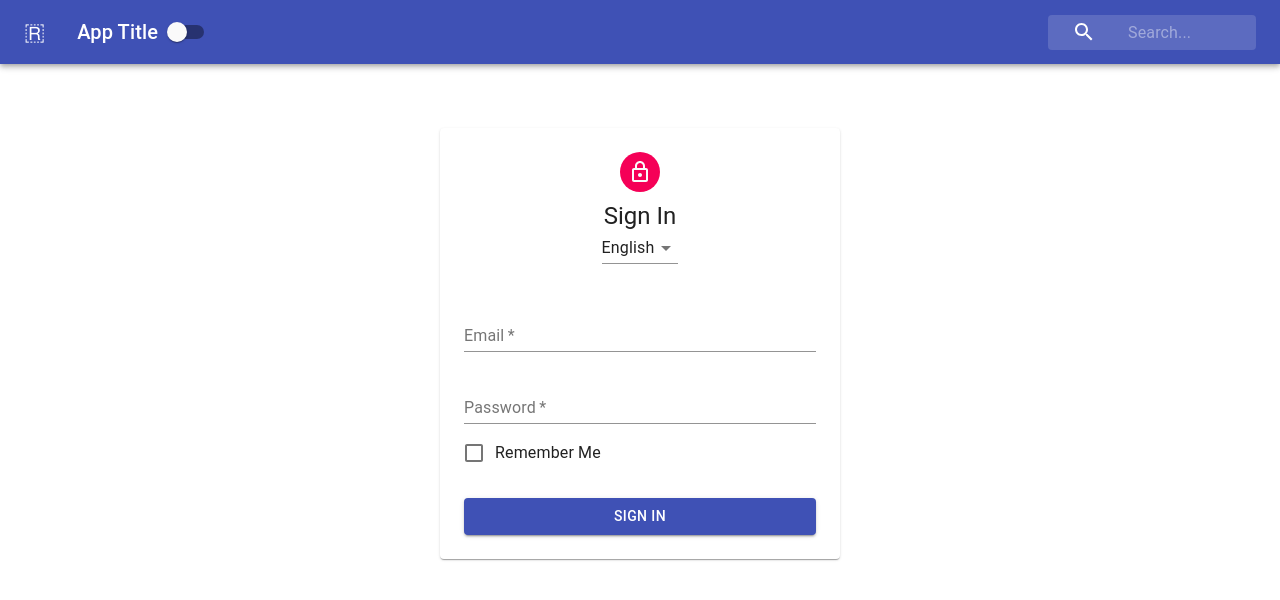
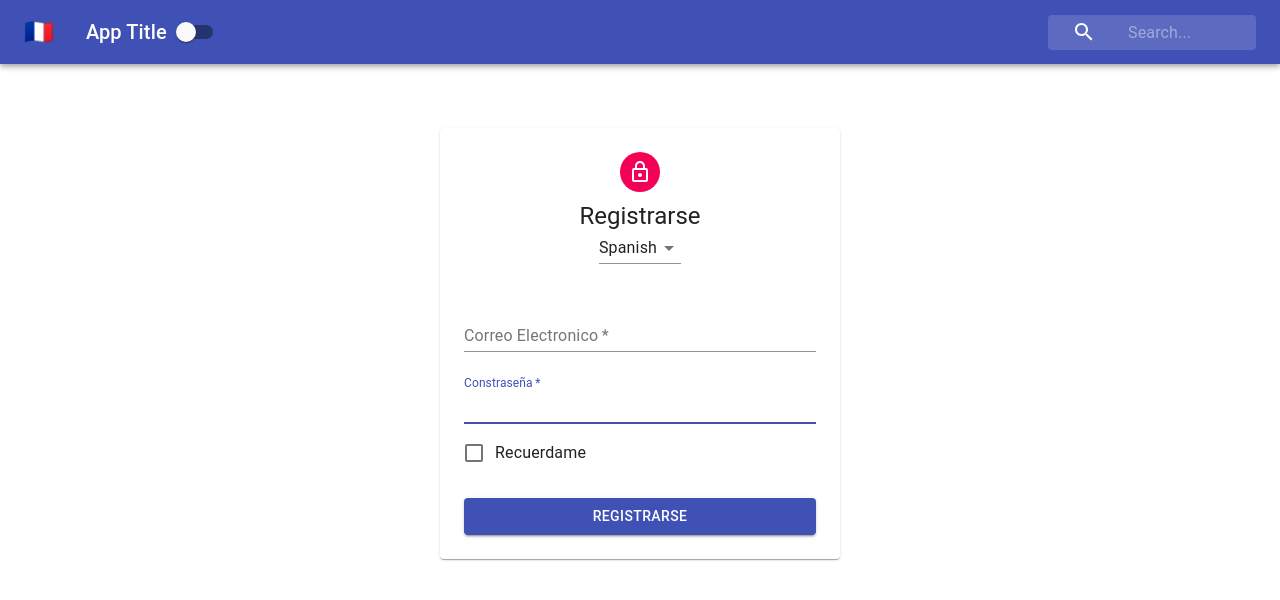
Before and after one commit to auyeros/context-demo-app, a React (Create React App) app: page / in a window 1280 px wide. Shown: the top 600 px of the page. Built offline with nearby package versions, Linux system fonts and the light colour scheme.

Commit message:
Acded Language Context

```diff
--- a/src/App.js
+++ b/src/App.js
@@ -1,19 +1,23 @@
 import React, { Component } from "react";
-import NavBar from "./NavBar";
+import Navbar from "./NavBar";
 import Form from "./Form";
 import PageContent from "./PageContent";
 import { ThemeProvider } from "./context/ThemeContext";
+import { LanguageProvider } from "./context/LanguageContext";
 
 class App extends Component {
     render() {
         return (
             <ThemeProvider>
-                <PageContent>
-                    <NavBar />
-                    <Form />
-                </PageContent>
+                <LanguageProvider>
+                    <PageContent>
+                        <Navbar />
+                        <Form />
+                    </PageContent>
+                </LanguageProvider>
             </ThemeProvider>
         );
     }
 }
+
 export default App;
--- a/src/Form.js
+++ b/src/Form.js
@@ -14,38 +14,60 @@
 import Select from "@material-ui/core/Select";
 import withStyles from "@material-ui/core/styles/withStyles";
 import styles from "./styles/FormStyles";
+import { LanguageContext } from "./context/LanguageContext";
 
+const words = {
+    english: {
+        signIn: "Sign In",
+        email: "Email",
+        password: "Password",
+        remember: "Remember Me",
+    },
+    french: {
+        signIn: "Se Connecter",
+        email: "Adresse Electronique",
+        password: "Mot de Passe",
+        remember: "Souviens-toi de Moi",
+    },
+    spanish: {
+        signIn: "Registrarse",
+        email: "Correo Electronico",
+        password: "Constraseña",
+        remember: "Recuerdame",
+    },
+};
 class Form extends Component {
+    static contextType = LanguageContext;
     render() {
+        const { language, changeLanguage } = this.context;
         const { classes } = this.props;
+        const { email, signIn, password, remember } = words[language];
         return (
             <main className={classes.main}>
                 <Paper className={classes.paper}>
                     <Avatar className={classes.avatar}>
                         <LockOutlinedIcon />
                     </Avatar>
-                    <Typography variant="h5">Sign In</Typography>
-                    <Select value="english">
+                    <Typography variant="h5">{signIn}</Typography>
+                    <Select value={language} onChange={changeLanguage}>
                         <MenuItem value="english">English</MenuItem>
                         <MenuItem value="french">French</MenuItem>
                         <MenuItem value="spanish">Spanish</MenuItem>
                     </Select>
                     <form className={classes.form}>
                         <FormControl margin="normal" required fullWidth>
-                            <InputLabel htmlFor="email">Email</InputLabel>
-                            <Input id="email" name="email" autofocus></Input>
+                            <InputLabel htmlFor="email">{email}</InputLabel>
+                            <Input id="email" name="email" autoFocus />
                         </FormControl>
                         <FormControl margin="normal" required fullWidth>
-                            <InputLabel htmlFor="password">Password</InputLabel>
-                            <Input
-                                id="password"
-                                name="password"
-                                autofocus
-                            ></Input>
+                            <InputLabel htmlFor="password">
+                                {password}
+                            </InputLabel>
+                            <Input id="password" name="password" autoFocus />
                         </FormControl>
                         <FormControlLabel
                             control={<Checkbox color="primary" />}
-                            label="Remember Me"
+                            label={remember}
                         />
                         <Button
                             variant="contained"
@@ -54,7 +76,7 @@
                             color="primary"
                             className={classes.submit}
                         >
-                            Sign In
+                            {signIn}
                         </Button>
                     </form>
                 </Paper>
@@ -62,5 +84,4 @@
         );
     }
 }
-
 export default withStyles(styles)(Form);
--- a/src/NavBar.js
+++ b/src/NavBar.js
@@ -8,19 +8,25 @@
 import Switch from "@material-ui/core/Switch";
 import { withStyles } from "@material-ui/core/styles";
 import styles from "./styles/NavBarStyles";
+import { ThemeContext } from "./context/ThemeContext";
 
-class NavBar extends Component {
+class Navbar extends Component {
+    static contextType = ThemeContext;
     render() {
+        const { isDarkMode, toggleTheme } = this.context;
         const { classes } = this.props;
         return (
             <div className={classes.root}>
-                <AppBar position="static" color="primary">
+                <AppBar
+                    position="static"
+                    color={isDarkMode ? "default" : "primary"}
+                >
                     <Toolbar>
                         <IconButton
                             className={classes.menuButton}
                             color="inherit"
                         >
-                            <span>🇷</span>
+                            <span>🇫🇷</span>
                         </IconButton>
                         <Typography
                             className={classes.title}
@@ -29,7 +35,7 @@
                         >
                             App Title
                         </Typography>
-                        <Switch />
+                        <Switch onChange={toggleTheme} />
                         <div className={classes.grow} />
                         <div className={classes.search}>
                             <div className={classes.searchIcon}>
@@ -49,5 +55,4 @@
         );
     }
 }
-
-export default withStyles(styles)(NavBar);
+export default withStyles(styles)(Navbar);
--- a/src/PageContent.js
+++ b/src/PageContent.js
@@ -1,9 +1,12 @@
 import React, { Component } from "react";
+import { ThemeContext } from "./context/ThemeContext";
 
 export default class PageContent extends Component {
+    static contextType = ThemeContext;
     render() {
+        const { isDarkMode } = this.context;
         const styles = {
-            backgroundColor: "white",
+            backgroundColor: isDarkMode ? "black" : "white",
             height: "100vh",
             width: "100vw",
         };
--- /dev/null
+++ b/src/context/LanguageContext.js
@@ -0,0 +1,30 @@
+import React, { Component, createContext } from "react";
+
+export const LanguageContext = createContext();
+
+export class LanguageProvider extends Component {
+    constructor(props) {
+        super(props);
+        this.state = { language: "spanish" };
+        this.changeLanguage = this.changeLanguage.bind(this);
+    }
+    changeLanguage(e) {
+        this.setState({ language: e.target.value });
+    }
+
+    render() {
+        return (
+            <LanguageContext.Provider
+                value={{ ...this.state, changeLanguage: this.changeLanguage }}
+            >
+                {this.props.children}
+            </LanguageContext.Provider>
+        );
+    }
+}
+
+export const withLanguageContext = (Component) => (props) => (
+    <LanguageContext.Consumer>
+        {(value) => <Component languageContext={value} {...props} />}
+    </LanguageContext.Consumer>
+);
--- a/src/context/ThemeContext.js
+++ b/src/context/ThemeContext.js
@@ -5,12 +5,16 @@
 export class ThemeProvider extends Component {
     constructor(props) {
         super(props);
-        this.state = { isDarkmode: true };
+        this.state = { isDarkMode: false };
+        this.toggleTheme = this.toggleTheme.bind(this);
+    }
+    toggleTheme() {
+        this.setState({ isDarkMode: !this.state.isDarkMode });
     }
     render() {
         return (
             <ThemeContext.Provider
-                value={{ ...this.state, tastesLikeChicken: true }}
+                value={{ ...this.state, toggleTheme: this.toggleTheme }}
             >
                 {this.props.children}
             </ThemeContext.Provider>
--- a/src/styles/FormStyles.js
+++ b/src/styles/FormStyles.js
@@ -17,7 +17,7 @@
         alignItems: "center",
         padding: `${theme.spacing.unit * 2}px ${theme.spacing.unit * 3}px ${
             theme.spacing.unit * 3
-        }px `,
+        }px`,
     },
     avatar: {
         margin: theme.spacing.unit,
--- a/src/styles/NavBarStyles.js
+++ b/src/styles/NavBarStyles.js
@@ -41,7 +41,7 @@
     },
     inputRoot: {
         color: "inherit",
-        wifth: "100%",
+        width: "100%",
     },
     inputInput: {
         paddingTop: theme.spacing.unit,
```
